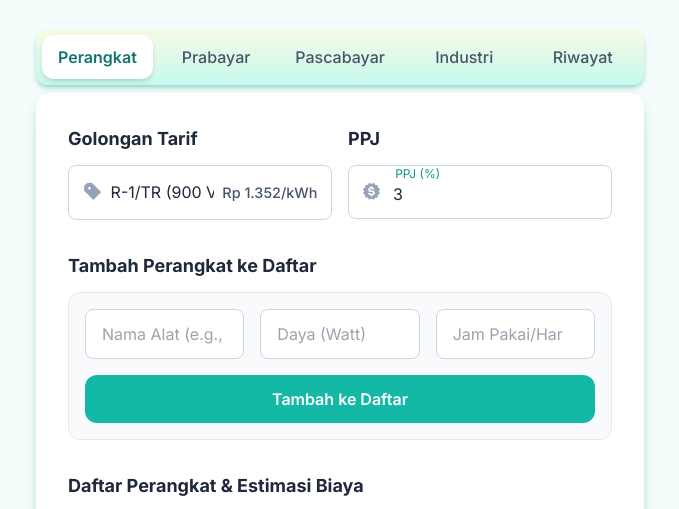
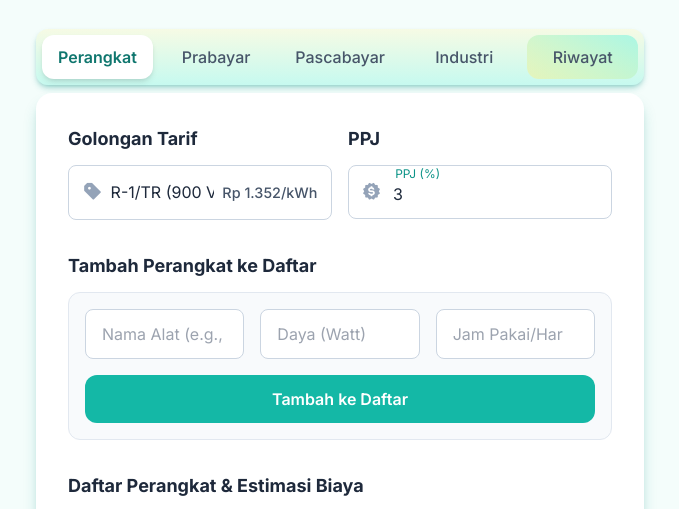
Before and after one commit to mridzieqfch/CalcKWh, a plain HTML site: page docs/index.html in a window 1280 px wide. Shown: the part 251-760 px from the top of the page, without its empty margins (300-979 px from the left). Drawn offline with nearby package versions, Linux system fonts and the light colour scheme.

Commit message:
Perbaikan Fitur

```diff
--- a/docs/assets/js/harian.js
+++ b/docs/assets/js/harian.js
@@ -72,6 +72,7 @@ document.addEventListener('DOMContentLoaded', () => {
             return;
         }
 
+        // [PERBAIKAN] Ambil nilai PPJ dari input setiap kali render
         const ppjPersen = (parseFloat(inputPpj.value) || 0) / 100;
         const totalKwhHarian = daftarPerangkat.reduce((total, p) => total + ((p.watt * p.jam) / 1000), 0);
         const totalKwhBulanan = totalKwhHarian * 30;
--- a/docs/assets/js/industri.js
+++ b/docs/assets/js/industri.js
@@ -20,6 +20,7 @@ document.addEventListener('DOMContentLoaded', () => {
         e.preventDefault();
 
         const faktorKali = parseFloat(inputs.faktorKali.value) || 0;
+        // [PERBAIKAN] Ambil nilai PPJ dari input setiap kali submit
         const ppjPersen = (parseFloat(inputs.ppj.value) || 0) / 100;
         const wbpAwal = parseFloat(inputs.wbpAwal.value) || 0;
         const lwbpAwal = parseFloat(inputs.lwbpAwal.value) || 0;
--- a/docs/assets/js/pascabayar.js
+++ b/docs/assets/js/pascabayar.js
@@ -35,6 +35,7 @@ document.addEventListener('DOMContentLoaded', () => {
         const tarifPerKwh = parseFloat(selectGolongan.value) || 0;
         const kwhAwal = parseFloat(inputs.kwhAwal.value);
         const kwhAkhir = parseFloat(inputs.kwhAkhir.value);
+        // [PERBAIKAN] Ambil nilai PPJ dari input setiap kali submit
         const ppjPersen = (parseFloat(inputPpj.value) || 0) / 100;
 
         if (tarifPerKwh <= 0) {
--- a/docs/assets/js/prabayar.js
+++ b/docs/assets/js/prabayar.js
@@ -35,6 +35,7 @@ document.addEventListener('DOMContentLoaded', () => {
 
         const tarifPerKwh = parseFloat(selectGolongan.value) || 0;
         const nominalBeli = parseFloat(inputNominal.value.replace(/\./g, '')) || 0;
+        // [PERBAIKAN] Ambil nilai PPJ dari input setiap kali submit
         const ppjPersen = (parseFloat(inputPpj.value) || 0) / 100;
 
         if (tarifPerKwh <= 0) {
@@ -69,10 +70,10 @@ document.addEventListener('DOMContentLoaded', () => {
                     <div class="mt-6">
                         <h3 class="text-sm font-semibold text-slate-500 uppercase tracking-wider mb-3 text-center">Detail Perhitungan</h3>
                         <div class="p-4 bg-teal-50 border-2 border-teal-100 rounded-lg text-center font-mono text-slate-600 text-sm sm:text-base">
-                            (${formatRupiah(nominalBeli)} - ${formatRupiah(ppj)} (PPJ)) / ${formatRupiah(tarifPerKwh)} = <strong class="text-slate-800">${formatAngka(kwhDidapat, 2)} kWh</strong>
+                           (${formatRupiah(nominalBeli)} - ${formatRupiah(ppj)} (PPJ)) / ${formatRupiah(tarifPerKwh)} = <strong class="text-slate-800">${formatAngka(kwhDidapat, 2)} kWh</strong>
                         </div>
-                        <p class="text-center text-xs text-slate-500 mt-2 px-2">
-                            *Nominal pembelian dikurangi PPJ (${(ppjPersen * 100).toFixed(1)}%).
+                         <p class="text-center text-xs text-slate-500 mt-2 px-2">
+                            *Nominal pembelian dikurangi Pajak Penerangan Jalan (${(ppjPersen * 100).toFixed(1)}%).
                         </p>
                     </div>
 
--- a/docs/index.html
+++ b/docs/index.html
@@ -34,7 +34,7 @@
                 <button data-tab="prabayar" class="main-tab-button py-2.5 px-2 sm:px-4 text-xs sm:text-base">Prabayar</button>
                 <button data-tab="pascabayar" class="main-tab-button py-2.5 px-2 sm:px-4 text-xs sm:text-base">Pascabayar</button>
                 <button data-tab="industri" class="main-tab-button py-2.5 px-2 sm:px-4 text-xs sm:text-base">Industri</button>
-                <button data-tab="riwayat" class="main-tab-button py-2.5 px-2 sm:px-4 text-xs sm:text-base">Riwayat</button>
+                <button data-tab="riwayat" class="main-tab-button bg-gradient-to-bl from-teal-200/80 to-yellow-200/50 py-2.5 px-2 sm:px-4 text-xs sm:text-base">Riwayat</button>
             </div>
         </nav>
 
```
